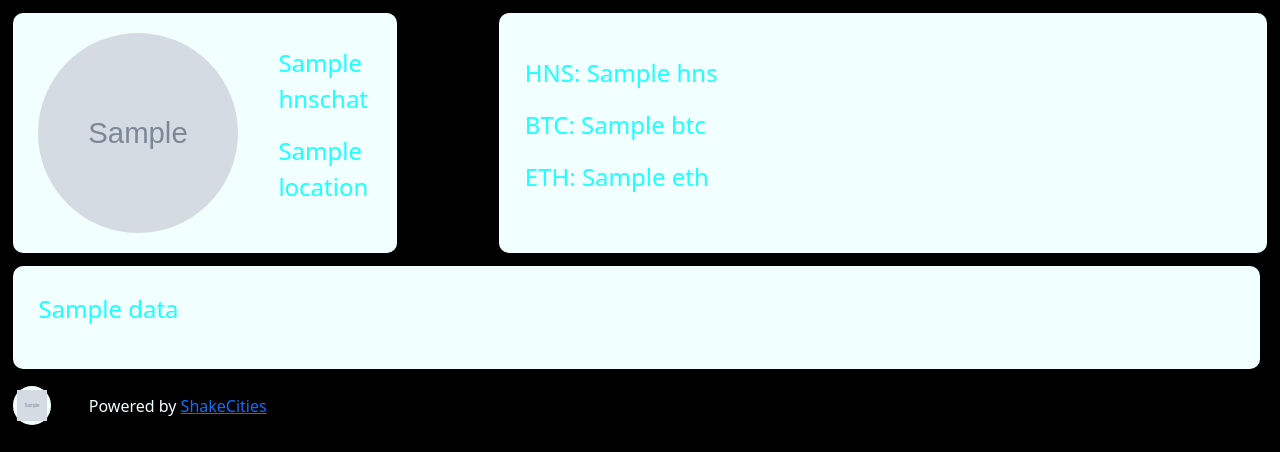
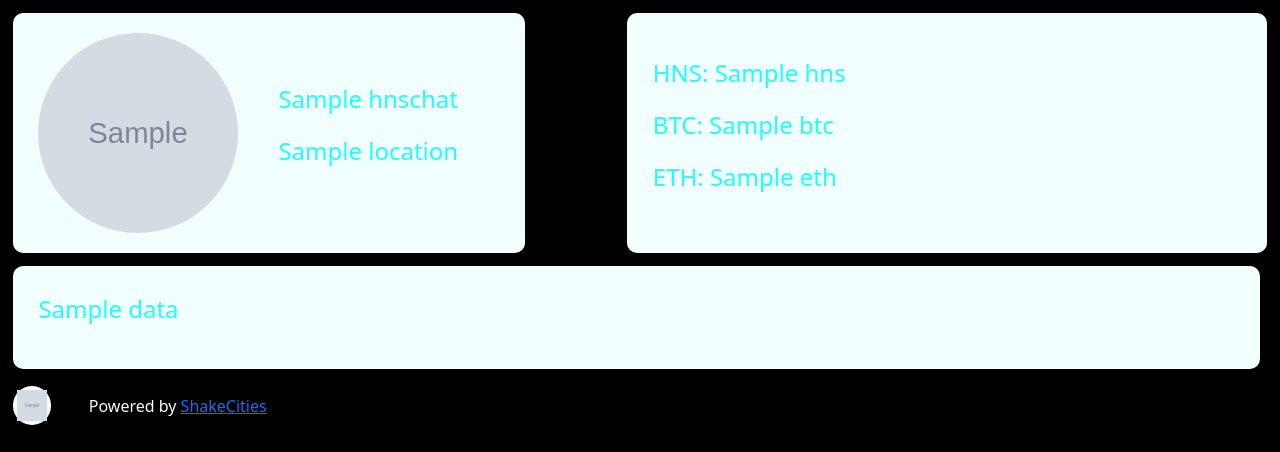
Before and after one commit to Nathanwoodburn/shakecities, a Flask app: template templates/city.html in a window 1280 px wide. Shown: the top 452 px of the page. Run offline with Flask 3, Linux system fonts and the light colour scheme; the template is opened without the code that fills it: most values are stand-ins (such as "Sample title", 1, 10 or a date in 2020); grey boxes marked "Sample" are stand-in pictures; parts of the project's set-up code (start-up, migrations or seed data) failed here and were passed over; some libraries are stand-ins or nearby versions.

Commit message:
fix: Decrease width of the address section

```diff
--- a/templates/city.html
+++ b/templates/city.html
@@ -18,7 +18,7 @@
 
 <body style="height: 99vh;width: 100vw;color: #1fffff;background: #000000;overflow-x: hidden;">
     <div class="d-print-block d-sm-none d-md-none d-lg-none d-xl-block d-xxl-block">
-        <div class="d-xl-flex align-items-xl-center" style="background: #f1ffff;border-radius: 10px;padding-top: 2%;padding-left: 2%;padding-right: 2%;padding-bottom: 2%;width: 30%;display: inline-flex;height: 15em;margin-top: 1%;margin-left: 1%;"><img src="{{avatar}}" width="200vw" height="200vw" style="border-radius: 50%;">
+        <div class="d-xl-flex align-items-xl-center" style="background: #f1ffff;border-radius: 10px;padding-top: 2%;padding-left: 2%;padding-right: 2%;padding-bottom: 2%;width: 40%;display: inline-flex;height: 15em;margin-top: 1%;margin-left: 1%;"><img src="{{avatar}}" width="200vw" height="200vw" style="border-radius: 50%;">
             <div style="margin-left: 40px;">
                 <div>
                     <p style="font-size: 24px;">{{hnschat}}</p>
@@ -28,7 +28,7 @@
                 </div>
             </div>
         </div>
-        <div class="d-xl-flex align-items-xl-center right-align top-align" style="background: #f1ffff;border-radius: 10px;padding-top: 2%;padding-left: 2%;padding-bottom: 2%;width: 60%;position: absolute;padding-right: 2%;display: inline-flex;height: 15em;">
+        <div class="d-xl-flex align-items-xl-center right-align top-align" style="background: #f1ffff;border-radius: 10px;padding-top: 2%;padding-left: 2%;padding-bottom: 2%;width: 50%;position: absolute;padding-right: 2%;display: inline-flex;height: 15em;">
             <div style="display: inline-block;">
                 <div>
                     <p style="font-size: 24px;">HNS: {{hns}}</p>
```
